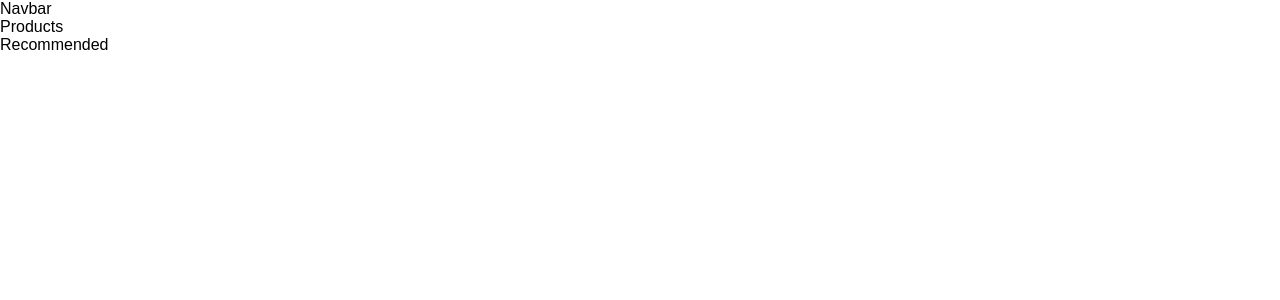
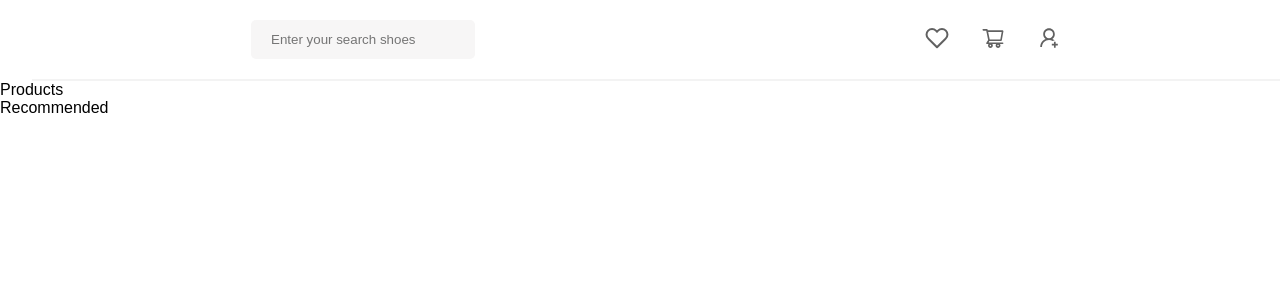
Before and after one commit to davi-p-oliveira-11/e-commerce-filter-react, a React (Vite) app: page / in a window 1280 px wide. Shown: the top 300 px of the page. Built offline with nearby package versions, Linux system fonts and the light colour scheme.

Commit message:
added navbar with full styling

```diff
--- a/src/components/Navbar/Navbar.tsx
+++ b/src/components/Navbar/Navbar.tsx
@@ -1,8 +1,34 @@
+import { FiHeart } from "react-icons/fi"
+import { AiOutlineShoppingCart, AiOutlineUserAdd } from "react-icons/ai"
+
 import "./navbar.css"
 
 const Navbar = () => {
   return (
-    <div>Navbar</div>
+    <nav>
+      <div className="nav-container">
+        <input
+          type="text"
+          className="search-input"
+          placeholder="Enter your search shoes"
+          />
+      </div>
+
+      <div className="profile-container">
+         <a href="#">
+          <FiHeart className="nav-icons" />
+         </a>
+
+         <a href="#">
+           <AiOutlineShoppingCart className="nav-icons"/>
+         </a>
+
+         <a href="#">
+           <AiOutlineUserAdd className="nav-icons"/>
+         </a>
+      </div>
+
+    </nav>
   )
 }
 
```
Also changed, not shown: src/database/db.tsx (renamed from src/database/db.ts).
